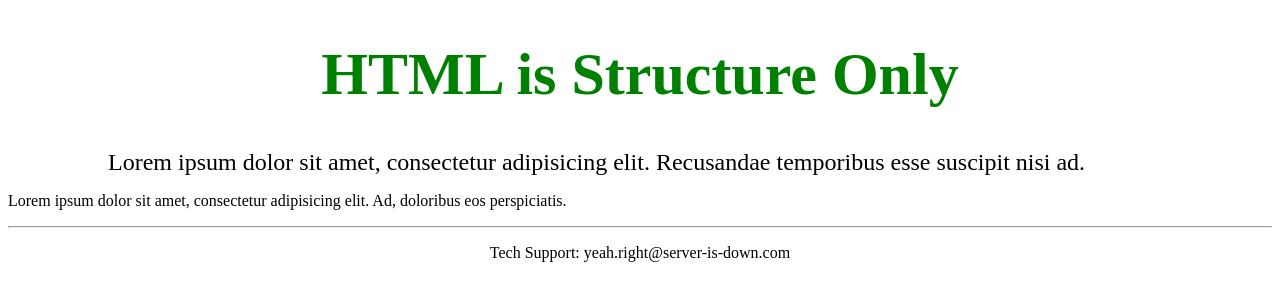
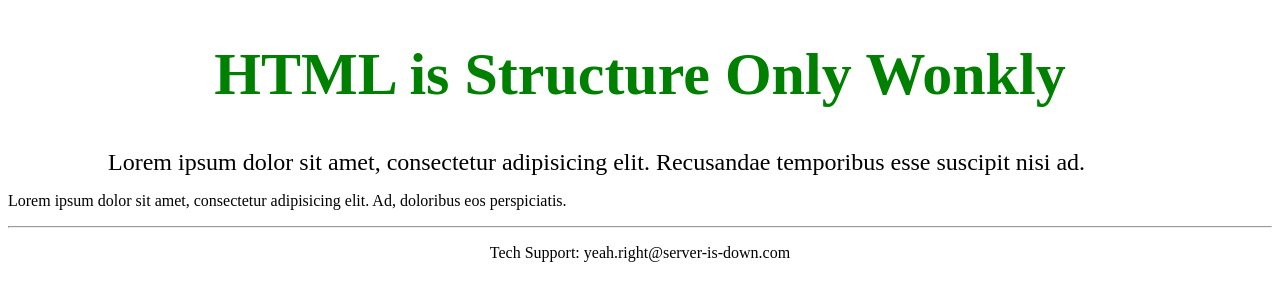
Before and after one commit to Istanook/my-first-website, a plain HTML site: page index.html in a window 1280 px wide. Drawn offline with Linux system fonts and the light colour scheme.

Commit message:
add text

```diff
--- a/index.html
+++ b/index.html
@@ -4,7 +4,7 @@
     <title>HTML is Structure Only (After)</title>
   </head>
   <body>
-    <h1 style="color: green; font-size: 60px; text-align: center;">HTML is Structure Only</h1>
+    <h1 style="color: green; font-size: 60px; text-align: center;">HTML is Structure Only Wonkly</h1>
     <p style="margin: 0 100px 0 100px; font-size: 1.5em;">Lorem ipsum dolor sit amet, consectetur adipisicing elit. Recusandae temporibus esse suscipit nisi ad.</p>
     <p>Lorem ipsum dolor sit amet, consectetur adipisicing elit. Ad, doloribus eos perspiciatis.</p>
     <footer>
```
